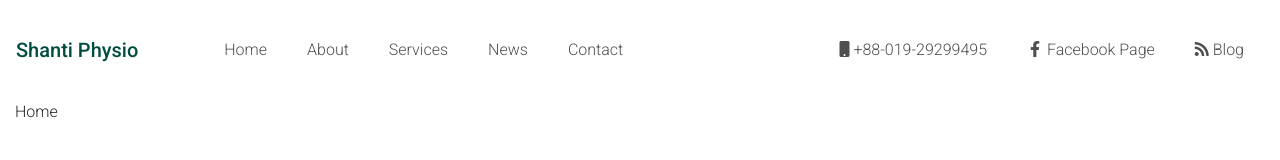
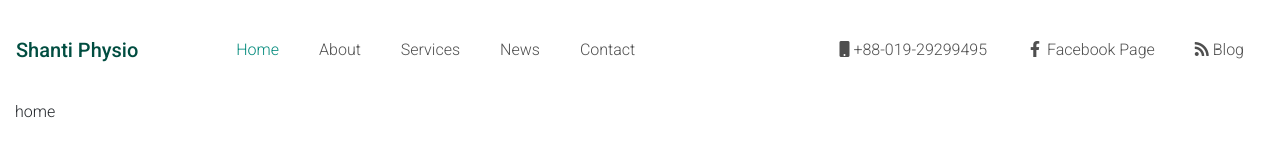
Before and after one commit to redoy11/myPhysio, a React (Create React App) app: page / in a window 1280 px wide. Shown: the top 160 px of the page. Built offline with nearby package versions, Linux system fonts and the light colour scheme.

Commit message:
Link navbar to sections

```diff
--- a/src/component/Home/Header/Header.scss
+++ b/src/component/Home/Header/Header.scss
@@ -1,6 +1,10 @@
 .Header {
   &-logo {
     color: #004D40 !important;
+  }
+
+  &-nav-item-active a {
+    color: #00897B !important;
   }
 
   &-container {
@@ -27,5 +31,9 @@
     & a {
       color: #4f4f4f;
     }
+
+    & .nav-item ul {
+      all: unset;
+    }
   }
 }
--- a/src/component/Home/Header/Header.tsx
+++ b/src/component/Home/Header/Header.tsx
@@ -10,6 +10,15 @@ import {
   MDBIcon,
 } from 'mdbreact';
 import './Header.scss';
+import Scrollspy from 'react-scrollspy';
+
+const NAV_ITEMS = [
+  { label: 'Home', value: 'section-home' },
+  { label: 'About', value: 'section-about' },
+  { label: 'Services', value: 'section-services' },
+  { label: 'News', value: 'section-news' },
+  { label: 'Contact', value: 'section-contact' },
+];
 
 const Header: React.FC = () => {
   const [isOpen, setIsOpen] = React.useState<boolean>(false);
@@ -24,23 +33,21 @@ const Header: React.FC = () => {
           <i className="fa fa-bars" aria-hidden="true"></i>
         </MDBNavbarToggler>
         <MDBCollapse isOpen={isOpen} navbar>
-          <MDBNavbarNav left>
-            <MDBNavItem active>
-              <MDBNavLink to="#">Home</MDBNavLink>
-            </MDBNavItem>
-            <MDBNavItem>
-              <MDBNavLink to="#">About</MDBNavLink>
-            </MDBNavItem>
-            <MDBNavItem>
-              <MDBNavLink to="#">Services</MDBNavLink>
-            </MDBNavItem>
-            <MDBNavItem>
-              <MDBNavLink to="#">News</MDBNavLink>
-            </MDBNavItem>
-            <MDBNavItem>
-              <MDBNavLink to="#">Contact</MDBNavLink>
-            </MDBNavItem>
-          </MDBNavbarNav>
+          <Scrollspy
+            componentTag={MDBNavItem}
+            items={NAV_ITEMS.map((navItem) => navItem.value)}
+            currentClassName="Header-nav-item-active"
+            className="navbar-nav mr-auto"
+          >
+            {NAV_ITEMS.map((navItem, index) => (
+              <MDBNavItem key={'nav-item-' + index}>
+                <a className="nav-link Ripple-parent active" href={'#' + navItem.value}>
+                  {navItem.label}
+                </a>
+              </MDBNavItem>
+            ))}
+          </Scrollspy>
+
           <MDBNavbarNav right>
             <MDBNavItem>
               <MDBNavLink to="#">
--- a/src/component/Home/Home.tsx
+++ b/src/component/Home/Home.tsx
@@ -3,7 +3,7 @@ import './Home.scss';
 import { MDBContainer, MDBRow, MDBCol } from 'mdbreact';
 import Header from './Header/Header';
 
-const HOME_SECTION_COMPONENTS = ['Home', 'ME', 'SERVICES', 'Review', 'BlOG', 'Contact'];
+const HOME_SECTION_COMPONENTS = ['home', 'about', 'services', 'review', 'news', 'contact'];
 
 const Home: React.FC = () => {
   return (
@@ -13,7 +13,7 @@ const Home: React.FC = () => {
         {HOME_SECTION_COMPONENTS.map((sectComp, index) => (
           <MDBRow key={`home-section-` + index}>
             <MDBCol size="12">
-              <section>{sectComp}</section>
+              <section id={'section-' + sectComp}>{sectComp}</section>
             </MDBCol>
           </MDBRow>
         ))}
--- a/src/index.scss
+++ b/src/index.scss
@@ -27,3 +27,7 @@ code {
     'Courier New',
     monospace;
 }
+
+html {
+  scroll-behavior: smooth;
+}
```
